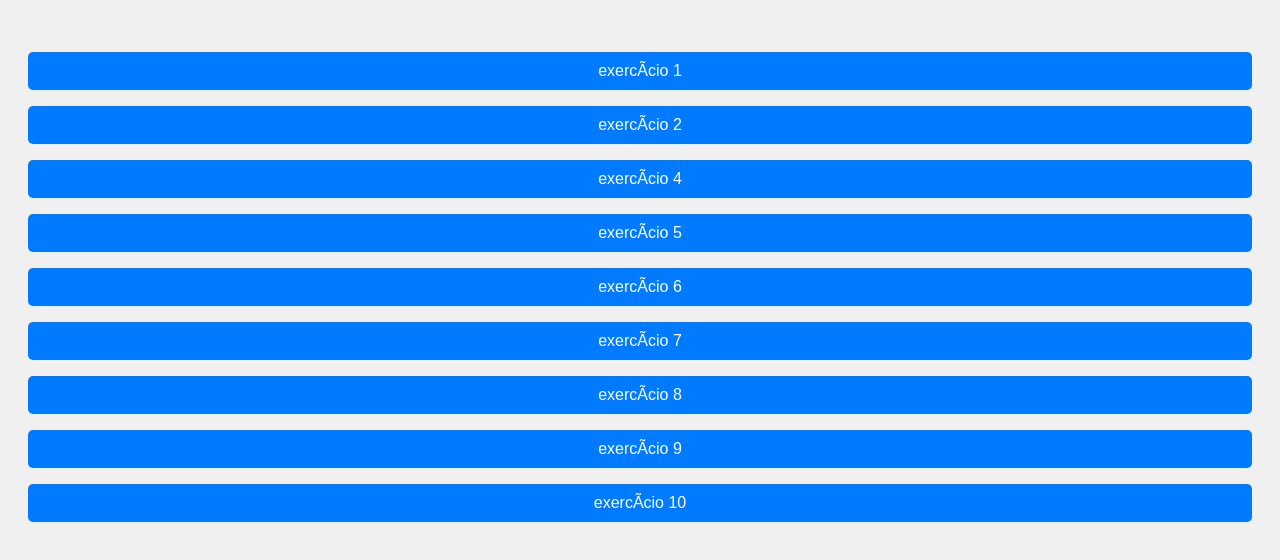
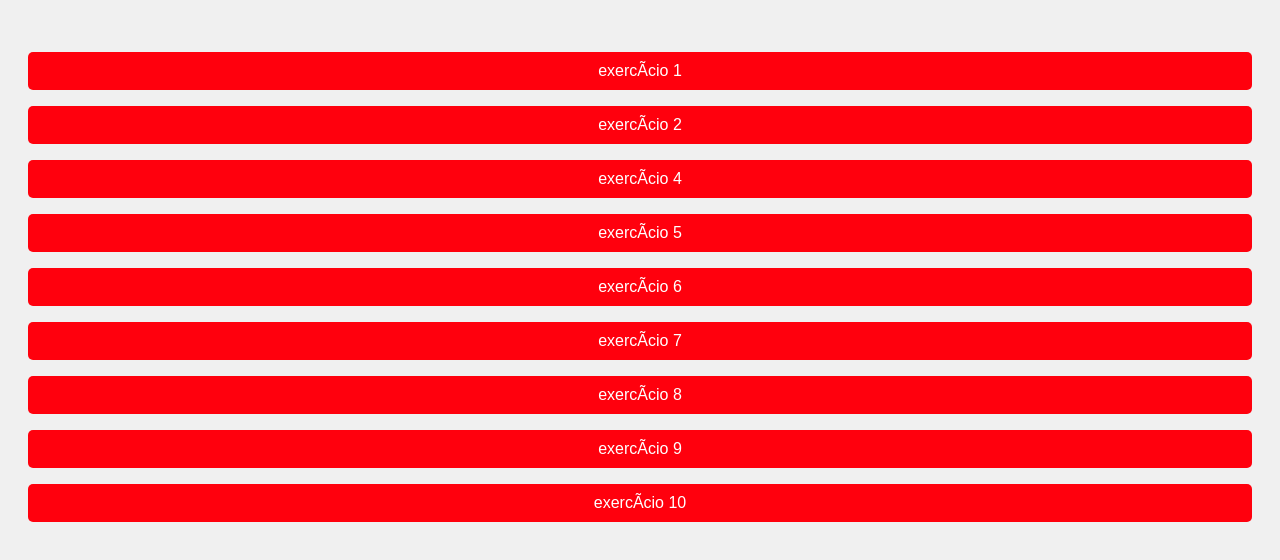
Before and after one commit to Gabriel485s/aula3-menu, a plain HTML site: page index.html in a window 1280 px wide. Shown: the part 134-694 px from the top of the page. Drawn offline with Linux system fonts and the light colour scheme.

Commit message:
Update index.html

```diff
--- a/index.html
+++ b/index.html
@@ -23,7 +23,7 @@
         }
         a {
             display: block;
-            background-color: #007bff;
+            background-color: #ff000d;
             color: #fff;
             text-decoration: none;
             padding: 10px;
```
